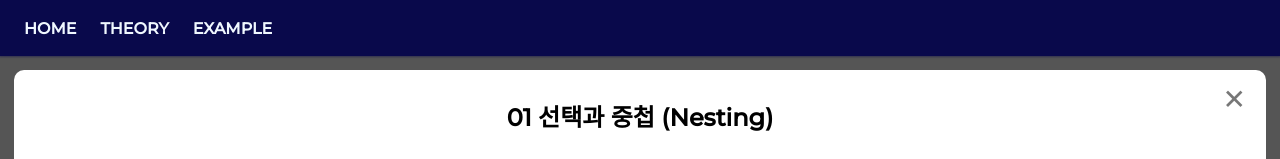
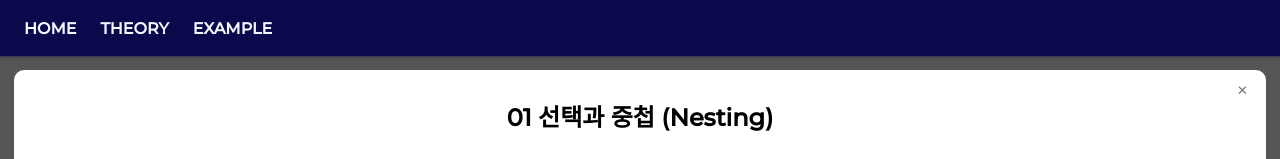
Before and after one commit to Seokyung/SCSS_Study, a React (Create React App) app: page /theories/1 in a window 1280 px wide. Shown: the top 159 px of the page. Built offline with nearby package versions, Linux system fonts and the light colour scheme.

Commit message:
구글 아이콘 추가

```diff
--- a/public/index.html
+++ b/public/index.html
@@ -4,6 +4,10 @@
 		<meta charset="utf-8" />
 		<meta name="viewport" content="width=device-width, initial-scale=1" />
 		<meta name="description" content="Learning SCSS" />
+		<link
+			rel="stylesheet"
+			href="https://fonts.googleapis.com/css2?family=Material+Symbols+Outlined:opsz,wght,FILL,GRAD@20..48,100..700,0..1,-50..200"
+		/>
 		<title>SCSS_Study</title>
 	</head>
 	<body>
--- a/src/styles/index.scss
+++ b/src/styles/index.scss
@@ -117,16 +117,17 @@ button {
 	#prev-btn {
 		position: absolute;
 		top: 0.75rem;
-		right: 1.25rem;
+		right: 1.125rem;
 		padding: 0;
 		color: #777;
-		font-size: 1.75rem;
 		border: none;
 		background: none;
-
 		transition-property: color;
 		transition-duration: 0.25s;
 		transition-timing-function: ease-in-out;
+		span {
+			font-size: 2rem;
+		}
 		&:hover {
 			color: #333;
 		}
```
